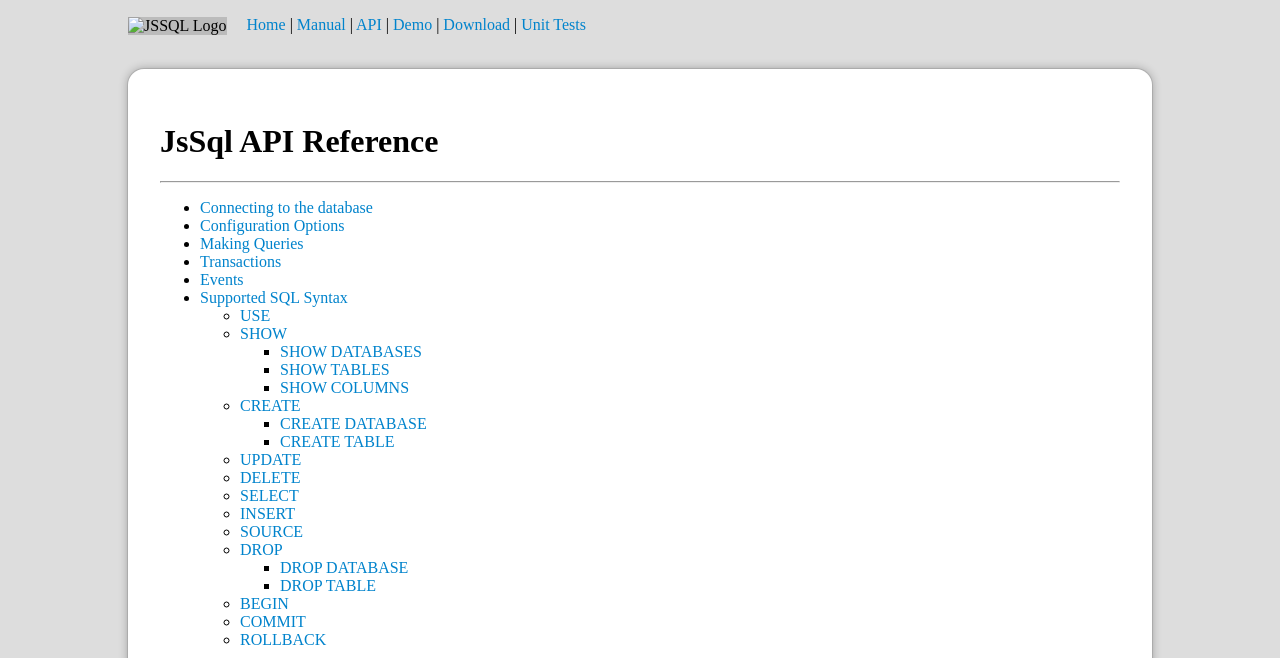
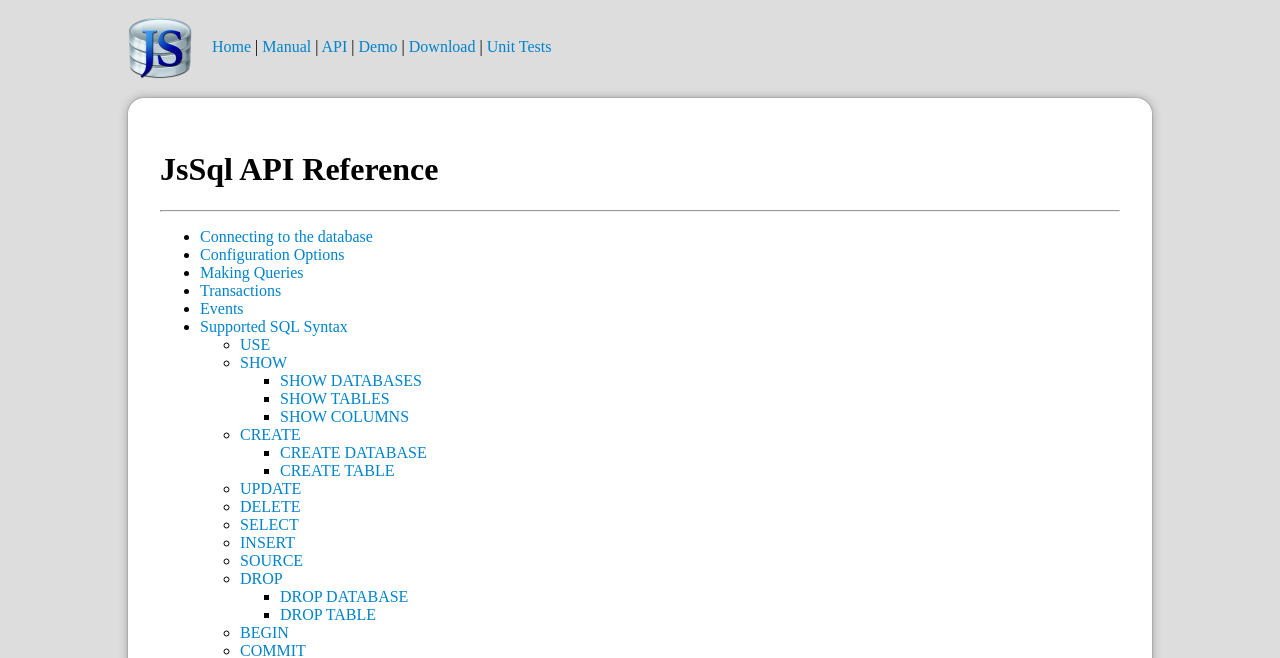
Before and after one commit to interopion/jssql, a PHP site: page /index.php in a window 1280 px wide. Shown: the top 658 px of the page. Run offline with PHP 8.4, Linux system fonts and the light colour scheme.

Commit message:
Add logo

```diff
--- a/site/www/header.php
+++ b/site/www/header.php
@@ -18,7 +18,7 @@ if (!isset($head))
 	<body>
 		<div id="main">
 			<div class="header">
-				<img name="logo" alt="JSSQL Logo" width="128" height="64" style="background:#BBB;vertical-align:middle;margin-right:1em;">
+				<img name="logo" alt="JSSQL Logo" height="64" src="logo.png" style="vertical-align:middle;margin-right:1em;">
 				<a href="/">Home</a> |
 				<a href="/">Manual</a> |
 				<a href="/jsdoc.php">API</a> |
--- a/site/www/style.css
+++ b/site/www/style.css
@@ -6,7 +6,7 @@ body {
 	margin: 0 10%;
 }
 .header {
-	margin: 1em 0;
+	margin: 1em 0 0;
 }
 .footer {
 	margin: 1em 0;
```
Also changed, not shown: site/www/logo.png (added).
